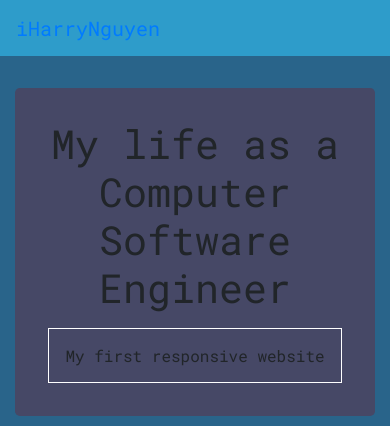
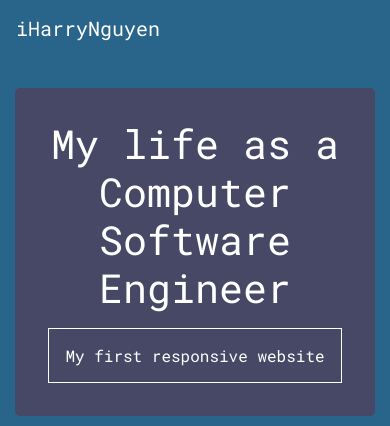
Before and after one commit to iHarryNguyen/Fullstack, a plain HTML site: page Intermediate-CSS/gallery.html in a window 390 px wide. Shown: the top 426 px of the page. Drawn offline with nearby package versions, Linux system fonts and the light colour scheme.

Commit message:
Responsive gallery

```diff
--- a/Intermediate-CSS/gallery.css
+++ b/Intermediate-CSS/gallery.css
@@ -2,8 +2,13 @@ body{
   font-family: 'Roboto Mono', monospace;
   background: #29648A;
 }
-.navi{
-  background-color: #2E9CCA;
+
+a.navbar-brand{
+  color:#FFFFFF;
+}
+
+.navbar-nav .nav-link{
+  color:#FFFFFF;
 }
 
 .img-thumbnail{
@@ -30,10 +35,12 @@ body{
 
 #front-title{
   text-align: center;
+  color: #FFFFFF;
 }
 #comment{
   margin-top: 2rem;
   text-align: center;
+  color:#FFFFFF
 }
 
 #navbarNavAltMarkup{
--- a/Intermediate-CSS/gallery.html
+++ b/Intermediate-CSS/gallery.html
@@ -10,7 +10,7 @@
 </head>
 
 <body>
-  <nav class="navbar navbar-expand-lg navi">
+  <nav class="navbar navbar-expand-lg">
     <a class="navbar-brand" href="#">iHarryNguyen</a>
     <button class="navbar-toggler" type="button" data-toggle="collapse" data-target="#navbarNavAltMarkup" aria-controls="navbarNavAltMarkup" aria-expanded="false" aria-label="Toggle navigation">
       <span class="navbar-toggler-icon"></span>
```
